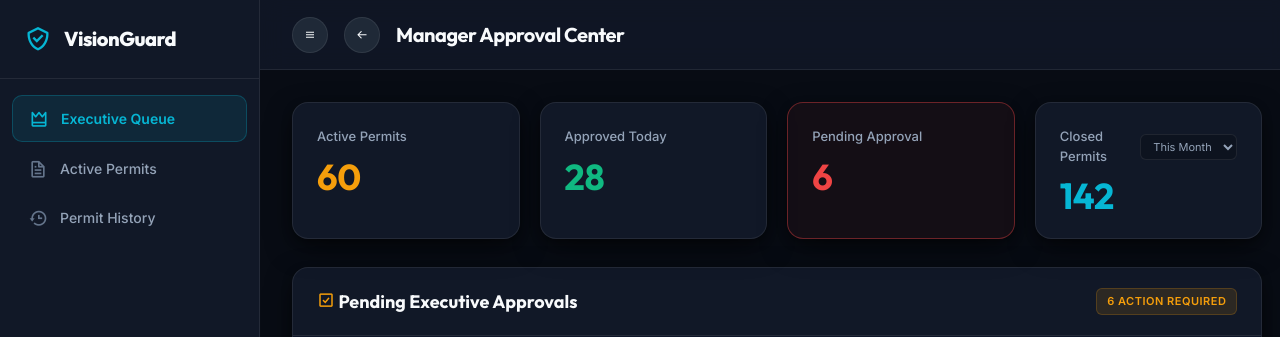
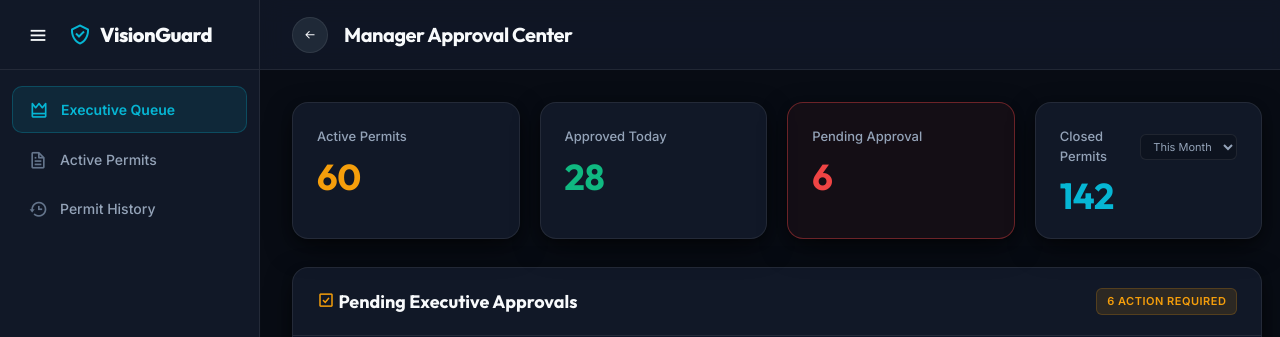
Before and after one commit to cyber8055/visionguard, a PHP site: page /html/dashboard-manager.html in a window 1280 px wide. Shown: the top 337 px of the page. Run offline with PHP 8.4, Linux system fonts and the light colour scheme.

Commit message:
Auto-backup: Align header/sidebar heights and move menu toggle inside sidebar

```diff
--- a/assets/css/visionguard.css
+++ b/assets/css/visionguard.css
@@ -88,15 +88,17 @@ body {
 }
 
 .vg-sidebar-brand {
-  padding: 24px;
+  height: 70px;
+  padding: 0 20px;
   display: flex;
   align-items: center;
   gap: 12px;
   border-bottom: 1px solid var(--vg-border);
+  box-sizing: border-box;
 }
 .vg-sidebar.collapsed .vg-sidebar-brand {
   justify-content: center;
-  padding: 24px 0;
+  padding: 0;
 }
 
 .vg-sidebar-brand img {
@@ -104,7 +106,7 @@ body {
   width: auto;
 }
 
-.vg-sidebar-brand span {
+.vg-sidebar-brand span.brand-title-text {
   font-family: var(--font-outfit);
   font-size: 20px;
   font-weight: 800;
@@ -112,7 +114,8 @@ body {
   color: var(--vg-text-primary);
   transition: opacity 0.2s;
 }
-.vg-sidebar.collapsed .vg-sidebar-brand span {
+
+.vg-sidebar.collapsed .brand-text-container {
   opacity: 0;
   display: none;
 }
--- a/html/dashboard-manager.html
+++ b/html/dashboard-manager.html
@@ -124,8 +124,13 @@
     <!-- Sidebar -->
     <aside class="vg-sidebar">
       <div class="vg-sidebar-brand">
-        <i class='bx bx-check-shield' style="font-size: 28px; color: var(--vg-accent-primary);"></i>
-        <span>VisionGuard</span>
+        <button onclick="toggleSidebar()" class="vg-btn vg-btn-secondary vg-btn-sm" style="border-radius: 50%; width: 36px; height: 36px; padding: 0; background: transparent; border: none; font-size: 22px; color: var(--vg-text-primary); flex-shrink: 0;" title="Toggle Menu">
+          <i class='bx bx-menu'></i>
+        </button>
+        <span class="brand-text-container" style="display: flex; align-items: center; gap: 8px;">
+          <i class='bx bx-check-shield' style="font-size: 24px; color: var(--vg-accent-primary);"></i>
+          <span class="brand-title-text">VisionGuard</span>
+        </span>
       </div>
 
       <nav class="vg-sidebar-nav">
@@ -156,9 +161,6 @@
       <!-- Topbar Header -->
       <header class="vg-header">
         <div style="display: flex; align-items: center; gap: 16px;">
-          <button onclick="toggleSidebar()" class="vg-btn vg-btn-secondary vg-btn-sm" style="border-radius: 50%; width: 36px; height: 36px; padding: 0;" title="Toggle Menu">
-            <i class='bx bx-menu'></i>
-          </button>
           <button onclick="window.history.back()" class="vg-btn vg-btn-secondary vg-btn-sm" style="border-radius: 50%; width: 36px; height: 36px; padding: 0;" title="Go Back">
             <i class='bx bx-arrow-back'></i>
           </button>
```
